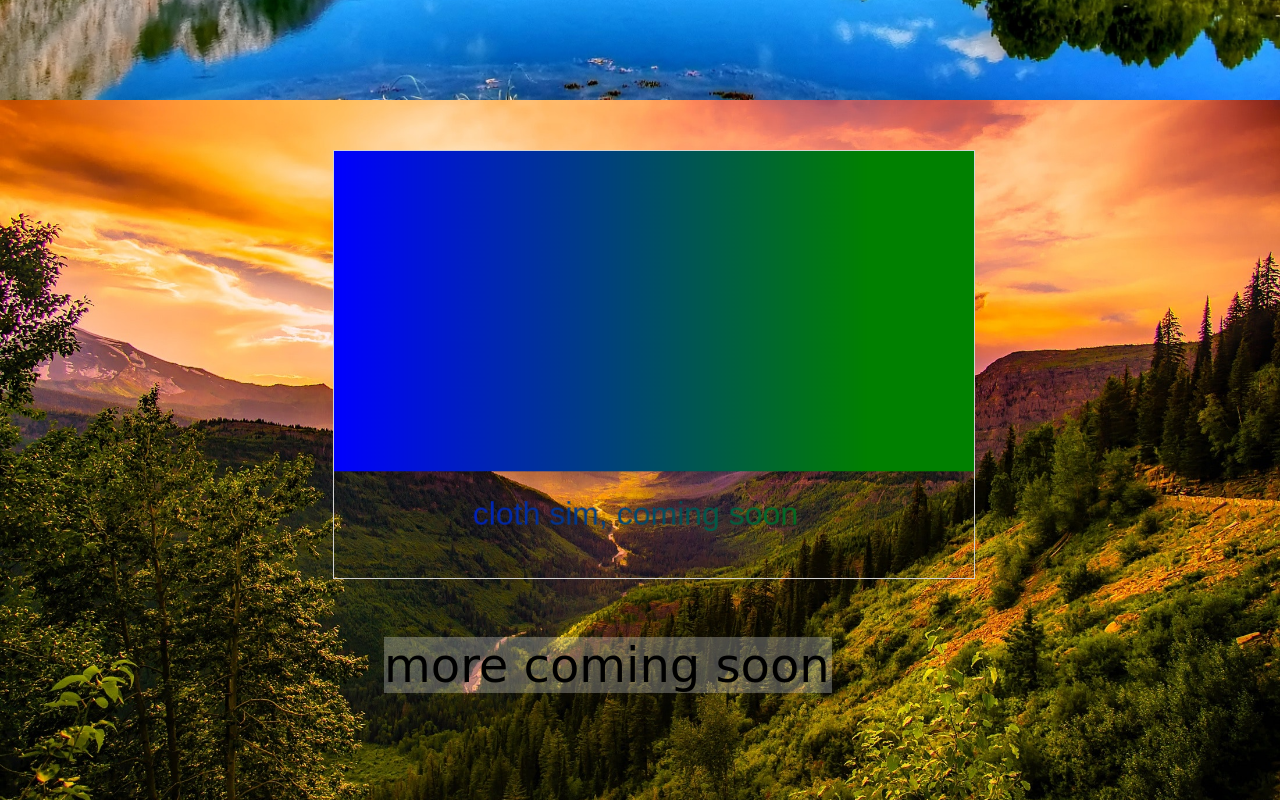
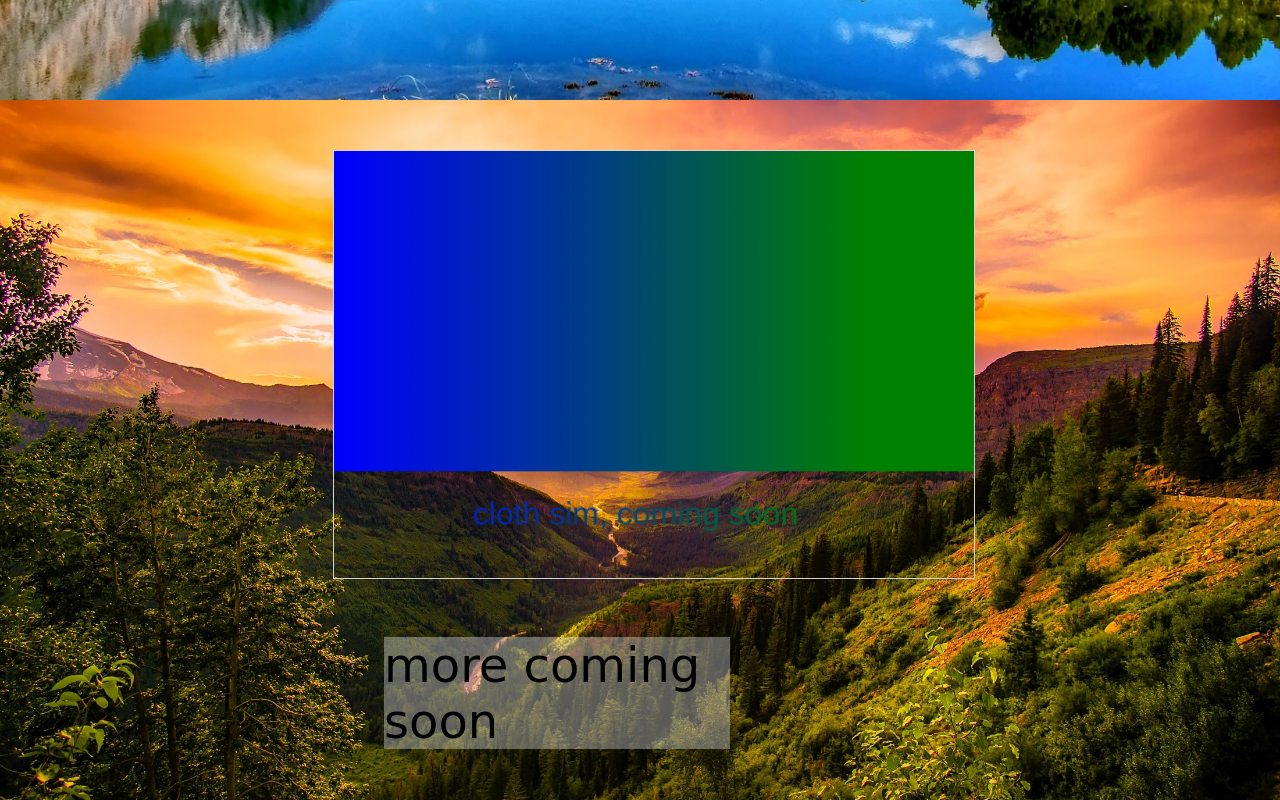
Before and after one commit to Udarthegreat/My-ideas, a plain HTML site: page docs/others.html in a window 1280 px wide. Shown: the part 1170-1970 px from the top of the page. Drawn offline with Linux system fonts and the light colour scheme; a web font is replaced by a local one.

Commit message:
starting work on others
also deleted some unecessary files along with a major update to the todo list deleting some redundant and old or already fixed issues from the list

```diff
--- a/docs/others.css
+++ b/docs/others.css
@@ -33,7 +33,7 @@ body {
 }
 
 .title_text{
-	background-color: rgba(255, 255, 255, 0.555);
+	background-color: rgba(255, 255, 255, 0.377);
     font-family: 'Nova Flat', cursive;
 }
 
@@ -75,7 +75,7 @@ body {
 
 .cloth_sim{
     position: relative;
-        top: 10%;
+        top: 5vh;
         left: 30%;
 }
 
@@ -85,12 +85,12 @@ body {
 
 .p_2text{
     position: relative;
-        top: 10%;
-        left: 40%;
+        top: 13%;
+        left: 35%;
     margin-top: 0px;
     color: rgb(0, 0, 0);
     font-family: 'Nova Flat', cursive;
     font-size: 3rem;
-    width: 35%;
-    background-color: rgba(255, 255, 255, 0.267)
+    width: 27%;
+    background-color: rgba(255, 255, 255, 0.336)
 }
```
Also changed, not shown: docs/home page.svg (deleted), docs/others design.svg (deleted), 2 other files.
